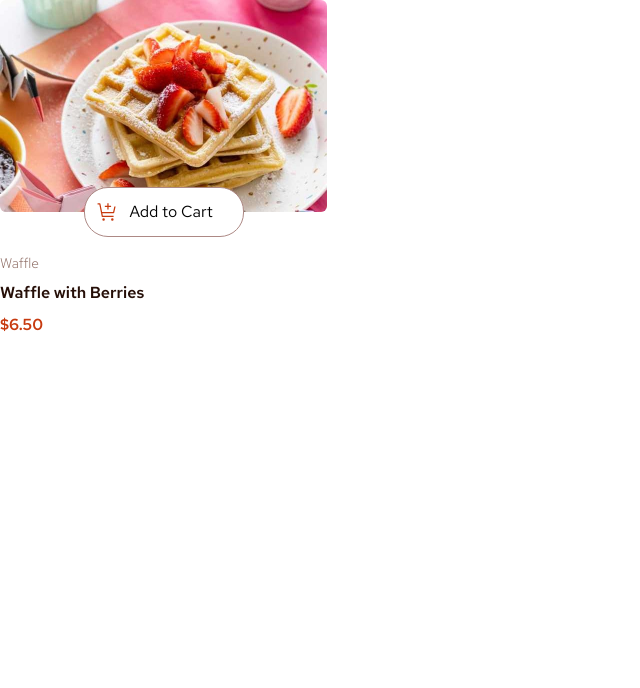
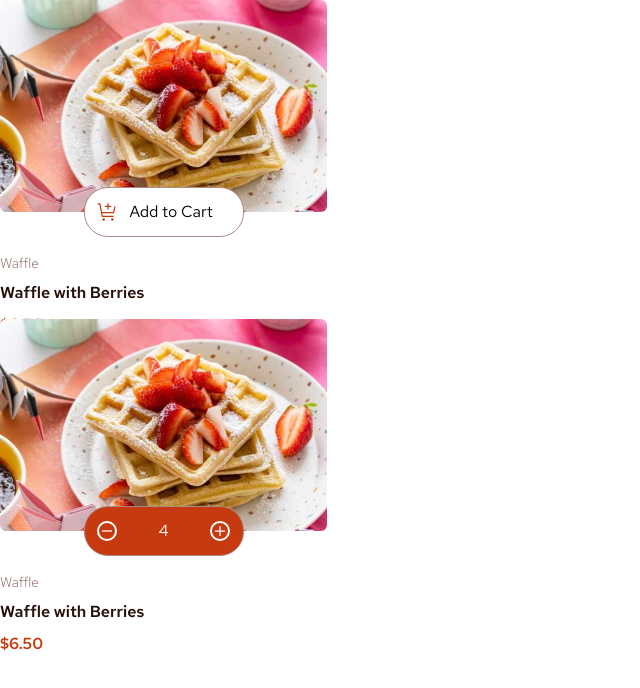
Before and after one commit to sercansimsek/product-list-with-cart, a React (Vite) app: page / in a window 1280 px wide. Shown: the top 688 px of the page, without its empty margins (0-640 px from the left). Built offline with nearby package versions, Linux system fonts and the light colour scheme.

Commit message:
styles for adding multiple products added

```diff
--- a/src/components/Card.jsx
+++ b/src/components/Card.jsx
@@ -1,14 +1,40 @@
 import waffleImg from "../assets/images/image-waffle-mobile.jpg";
 import cartImg from "../assets/images/icon-add-to-cart.svg";
+import incrementIcon from '../assets/images/icon-increment-quantity.svg';
+import decrementIcon from '../assets/images/icon-decrement-quantity.svg';
 
 export const Card = () => {
   return (
-    <div className="w-[327px] h-[319px] font-redHat">
+    <>
+      <div className="w-[327px] h-[319px] font-redHat">
+        <div className="flex flex-col justify-center items-center ">
+          <img src={waffleImg} alt="waffle" className="h-[212px] rounded-md" />
+          <div className="flex gap-3 bg-[#fff] text-black border border-rose400 p-3 w-[160px] rounded-3xl -m-[25px] cursor-pointer hover:text-red hover:border-red">
+            <img src={cartImg} alt="cart" />
+            <span>Add to Cart</span>
+          </div>
+        </div>
+
+        <div className="flex flex-col gap-2 mt-[41px]">
+          <span className="font-thin text-rose500 text-sm">Waffle</span>
+          <span className="font-semibold text-rose900 text-md">
+            Waffle with Berries
+          </span>
+          <span className="text-red text-md font-semibold">$6.50</span>
+        </div>
+      </div>
+
+       <div className="w-[327px] h-[319px] font-redHat">
       <div className="flex flex-col justify-center items-center ">
         <img src={waffleImg} alt="waffle" className="h-[212px] rounded-md" />
-        <div className="flex gap-3 bg-[#fff] text-black border border-rose400 p-3 w-[160px] rounded-3xl -m-[25px]">
-          <img src={cartImg} alt="cart" />
-          <span>Add to Cart</span>
+        <div className="flex justify-between items-center bg-red text-[#fff] border border-rose400 p-3 w-[160px] rounded-3xl -m-[25px]">
+          <button type="button" className="flex items-center justify-center w-5 h-5 border-2 rounded-full cursor-pointer" >
+            <img src={decrementIcon} alt="decrement icon"/>
+          </button>
+          <span>4</span>
+            <button type="button" className="flex items-center justify-center w-5 h-5 border-2 rounded-full cursor-pointer" >
+            <img src={incrementIcon} alt="increment icon"/>
+          </button>
         </div>
       </div>
 
@@ -20,5 +46,6 @@ export const Card = () => {
         <span className="text-red text-md font-semibold">$6.50</span>
       </div>
     </div>
+    </>
   );
 };
```
